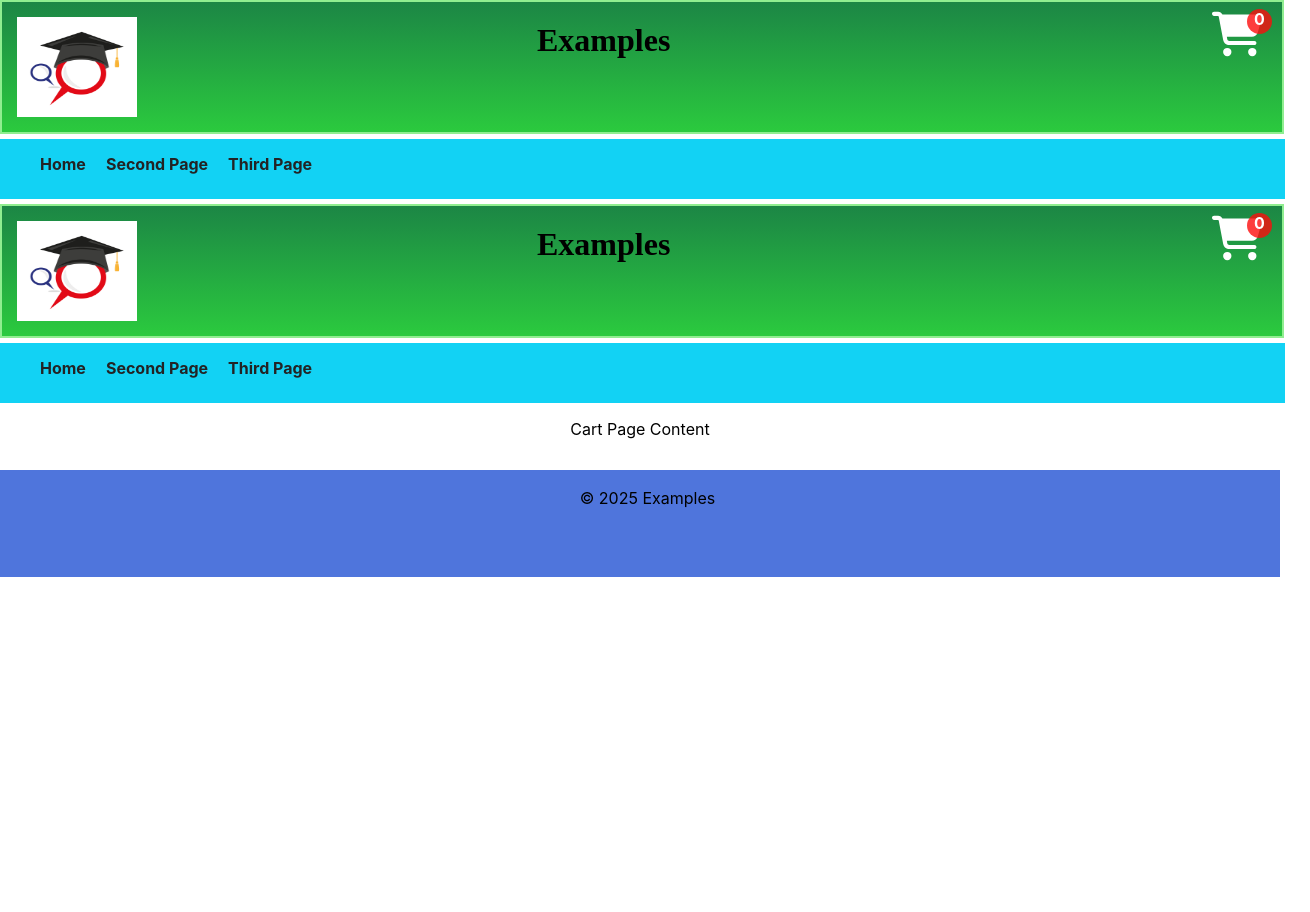
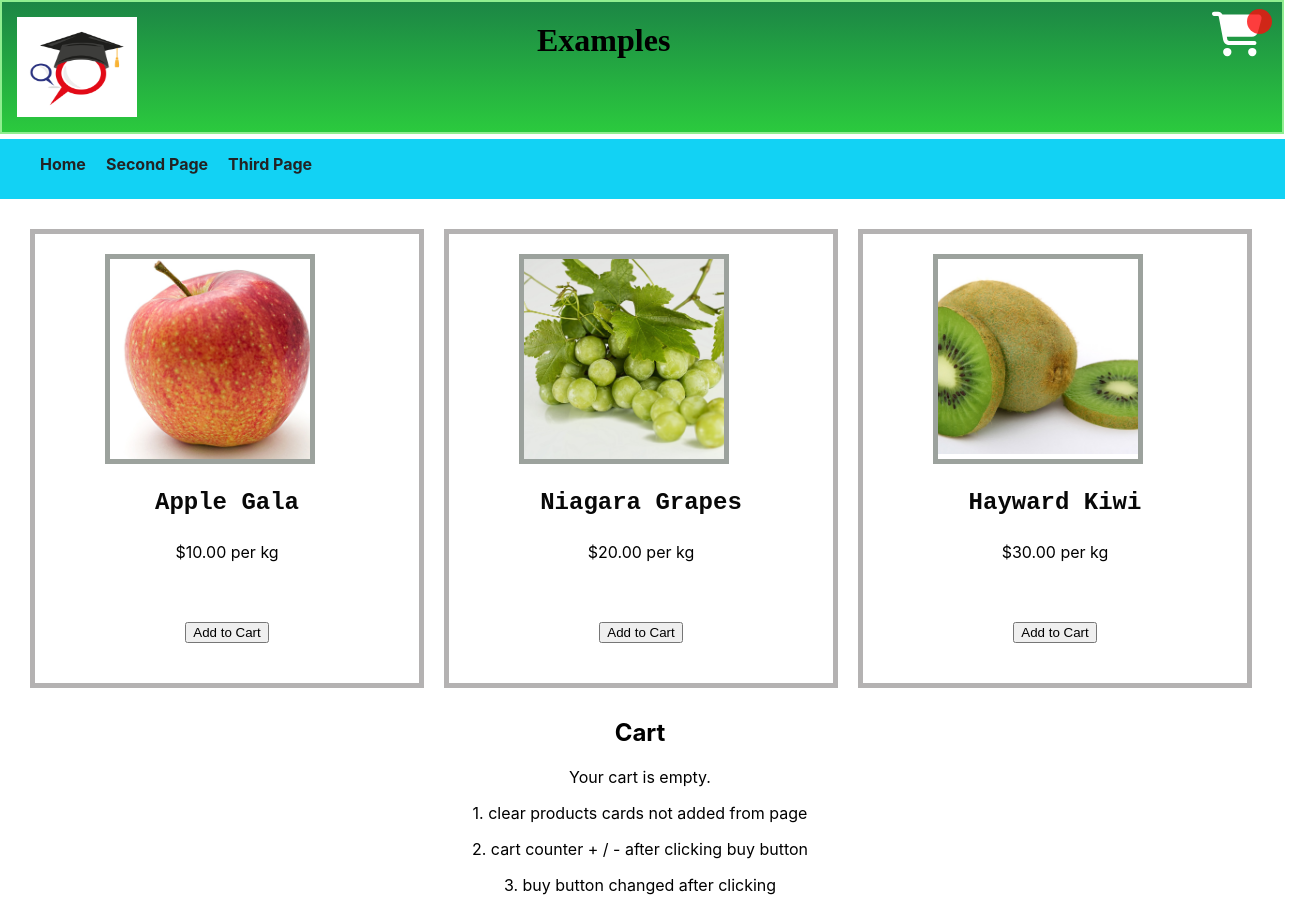
Before and after one commit to mvpetrusenko/react-pet-project, a React (Create React App) app: page /cart in a window 1280 px wide. Shown: the top 912 px of the page, 1310 px wide, since content can reach past the window. Before the commit the page ends 800 px from the top, so only its background shows below. Built offline with nearby package versions, Linux system fonts and the light colour scheme.

Commit message:
add to cart

```diff
--- a/src/components/AddToCartElement/AddToCartElement.css
+++ b/src/components/AddToCartElement/AddToCartElement.css
@@ -1,3 +1,19 @@
+.buyButton {
+    font-weight: bold;
+    border-radius: 10px;
+    background-color: rgb(176, 116, 232);
+    padding: 10px 65px 15px 65px; /* background of element */
+    color:rgb(71, 58, 83);
+    padding-top: 14px;
+    width: 250px;
+}
+
+
+
+
+
+
+
 .addToCartElement a:link { /* unvisited link*/
     font-weight: bold;
     border-radius: 10px;
--- a/src/components/AddToCartElement/AddToCartElement.js
+++ b/src/components/AddToCartElement/AddToCartElement.js
@@ -5,21 +5,53 @@ import './AddToCartElement.css'
 
 function AddToCartElement() {
 
-   let initialText = 'Buy Now';
-
-   const [buttonText, setButtonText] = useState(initialText);
-
-   const handleAddToCart = () => {
-    setButtonText('Added to Cart');
-    // handleChangeCounterNumber();
-  }
 
 
 
+
+
+
+
+
+
+
+
+  //  let initialText = 'Buy Now';
+
+  //  const [buttonText, setButtonText] = useState(initialText);
+
+  //  const handleAddToCart = () => {
+  //   setButtonText('Added to Cart');
+  //   // handleChangeCounterNumber();
+  // }
+
+
+
+  // const [count, setCount] = useState(0);
+
+
+  // const handleAddToCart = (id) => {
+  //   setCount(count + 1);
+
+
+
+
+    // alert('Product Added', id);
+    // console.log('clicked product: ', id);
+  // }
+
+
   return (
+
     <addToCartElement className="addToCartElement">
-        <Link to="/" onClick={handleAddToCart}>{buttonText}</Link>
+        {/* <Link to="/" onClick={handleAddToCart}>{buttonText}</Link>  */}
+        {/* <Link to="/" onClick={handleAddToCart}>Buy</Link> */}
+        {/* <Link to="/" onClick={()=>handleAddToCart({key})}>Buy</Link>  */}
+
+
+        <button className='buyButton'>Buy</button>
     </addToCartElement>
+
   );
 }
 
--- a/src/components/Card/Card.css
+++ b/src/components/Card/Card.css
@@ -25,7 +25,7 @@
     width: 200px;
     height: 200px;
     margin-bottom: 15px;
-    margin-left: 75px;
+    margin-left: 70px;
     overflow: hidden;
     /* display, align-items, justify-content - to put image from the top to the center of image block) */
     display: flex;
--- a/src/components/Card/Card.js
+++ b/src/components/Card/Card.js
@@ -37,32 +37,32 @@ if styles is DevTools are not visible = css file has not been imported
 
 !!! not seen css styles in DevTools - classname in css file is written incorrectly
 
+
+const [count, setCount], setCount - what we will do with count (count + 1) = how
+initial state will be changed
+
+useState(initial state = count value = 0) - to remember initial state of count (like variable)
+
+count = new state variable (to remember state of variable)
 */
 
 
-import React from "react";
+import React, { useState } from "react";
 import '../Card/Card.css';
 import AddToCartElement from '../AddToCartElement/AddToCartElement';
 
-
-
-
-
-function Card(props) {
-
-
+function Card({ details, addToCart }) { // Receive addToCart as a prop
     return (
         <div className="cards">
-        {props.details.map((value) => (
+            {details.map((value) => (
                 <div className="cardContainer" key={value.id}>
                     <div className="cardImageBlock">
-                <img className="cardImage" src={value.image} alt="Card Image"></img>
+                        <img className="cardImage" src={value.image} alt={value.title || "Product Image"} />
                     </div>
                     <div className='cardTextBlock'>
                         <span className="cardTitle">{value.title}</span>
                         <p className="cardPrice">{value.price}</p>
-
-                {<AddToCartElement />}
+                        <button onClick={() => addToCart(value)}>Add to Cart</button> {/* Call addToCart */}
                     </div>
 
                 </div>
@@ -70,6 +70,69 @@ function Card(props) {
         </div>
     );
 }
+
+
+export default Card;
+
+
+// function Card(props) {
+
+
+    // const [itemToCart, setItemToCart] = useState('Buy');
+
+    // const handleAddToCart = () => {
+    //     setItemToCart(value.title);
+    // }
+
+
+    // 1) see button id of the clicked button in the console
+    // open console to see what button id of the clicked button is
+    // const handleClickButtonId = (event) => {
+    //     // const buttonId = event.currentTarget.id;
+    //     const buttonId = event.target.innerText;
+    //     console.log(buttonId);
+
+    // }
+
+
+
+    // const [count, setCount] = useState(0);
+
+
+    // const handleClickButton = () => {
+    //     setCount(count + 1);
+    //     console.log('Button button clicked')
+
+    // }
+
+
+
+
+
+
+//     return (
+//     <div className="cards">
+//         {props.details.map((value) => (
+//         <div className="cardContainer" key={value.id}>
+//             <div className="cardImageBlock">
+//                 <img className="cardImage" src={value.image} alt="Card Image"></img>
+//             </div>
+//             <div className='cardTextBlock'>
+//                 <span className="cardTitle">{value.title}</span>
+//                 <p className="cardPrice">{value.price}</p>
+
+//                 {/* added onclick for imported component */}
+//                 {/* <div onClick={handleClickButton}>
+//                     {<AddToCartElement />}
+//                 </div>  */}
+
+//             </div>
+
+//         </div>
+//         ))}
+//     </div>
+//     );
+// }
 
 // const arr = [
 //     {
@@ -96,4 +159,4 @@ function Card(props) {
 
 
 
-export default Card;
+// export default Card;
--- a/src/components/Card/CardData.js
+++ b/src/components/Card/CardData.js
@@ -10,19 +10,19 @@ const CardData = [
         id: "1",
         image: apple,
         title: "Apple Gala",
-        price: "$10 per kg",
+        price: "$10.00 per kg",
     },
     {
         image: grapes,
         id: "2",
         title: "Niagara Grapes",
-        price: "$20 per kg",
+        price: "$20.00 per kg",
     },
     {
         image: kiwi,
         id: "3",
         title: "Hayward Kiwi",
-        price: "$30 per kg",
+        price: "$30.00 per kg",
 
     }
 
--- a/src/components/CartPage/CartPage.css
+++ b/src/components/CartPage/CartPage.css
@@ -0,0 +1,28 @@
+.addedProductBlock {
+    display: flex;
+    flex-direction: row;
+    padding: 20px;
+    color: rgb(62, 115, 222);
+    background-color: rgb(0, 85, 255);
+
+}
+
+
+
+.addedProductTitle {
+    padding: 10px;
+    color: black;
+    font-weight: bold;
+    background-color: rgb(181, 213, 240);
+
+}
+
+
+
+.addedProductPrice {
+    padding: 10px;
+    color: black;
+    font-weight: bold;
+    background-color: rgb(181, 213, 240);
+
+}
--- a/src/components/CartPage/CartPage.js
+++ b/src/components/CartPage/CartPage.js
@@ -1,22 +1,99 @@
-import React from 'react';
+import React, {useState} from 'react';
 import '../CartPage/CartPage.css'
-import Header from '../Header/Header';
-import NavBar from '../NavBar/NavBar';
-import Footer from '../Footer/Footer';
+// import Header from '../Header/Header';
+// import NavBar from '../NavBar/NavBar';
+// import Footer from '../Footer/Footer';
+import Card from '../Card/Card';
+import CardData from '../Card/CardData';
+
 
 function CartPage() {
+  const [cartItems, setCartItems] = useState([]); // State for cart items
+
+  const handleAddToCart = (product) => { // Product added to cart
+      setCartItems([...cartItems, product]); // Add the product to the cart array
+      console.log("Item added to cart:", product);
+  };
+
   return (
-    <div>
-        {<Header />}
-        {<NavBar />}
-        <div className="content">
-            <p>Cart Page Content</p>
-        </div>
+      <div>
+          <div className="content">
+              <Card details={CardData} addToCart={handleAddToCart} /> {/* Pass addToCart */}
+              <h2>Cart</h2> {/* Cart title */}
+              {cartItems.length === 0 ? (
+                  <p>Your cart is empty.</p>
+              ) : (
+                  // <ul>
+                  //     {cartItems.map((item) => (
+                  //         <li key={item.id}>
+                  //           {item.title} - {item.price}
+                  //         </li>
+                  //     ))}
+                  // </ul>
 
-        {<Footer />}
+                  <div className='addedProductBlock'>
+                    <div className='addedProductTitle'>
+                      {cartItems.map((item) => (
+                          <p key={item.id}>
+                            {item.title}
+                          </p>
+                      ))}
+                    </div>
 
-    </div>
+                    <div className='addedProductPrice'>
+                      {cartItems.map((item) => (
+                          <p key={item.id}>
+                            {item.price}
+                          </p>
+                      ))}
+                    </div>
+
+
+
+
+
+
+                  </div>
+
+
+
+
+
+              )}
+          </div>
+
+
+          <div>
+            <p>1. clear products cards not added from page</p>
+            <p>2. cart counter + / - after clicking buy button</p>
+            <p>3. buy button changed after clicking</p>
+            <p>4. delete from cart button </p>
+            <p>5. increment / decrement button on the cart page</p>
+          </div>
+
+      </div>
   );
 }
 
 export default CartPage;
+
+
+
+
+// function CartPage() {
+//   return (
+//     <div>
+//         {/* {<Header />}
+//         {<NavBar />} */}
+//         <div className="content">
+//             <p>Cart Page Content</p>
+//             <Card details={value} />
+//         </div>
+
+//         {/* {<Footer />} */}
+
+//     </div>
+//   );
+// }
+
+// export default CartPage;
--- a/src/components/Header/Header.js
+++ b/src/components/Header/Header.js
@@ -5,18 +5,21 @@ import logo from '../../assets/images/logo.png';
 import { FontAwesomeIcon } from '@fortawesome/react-fontawesome';
 import { faCartShopping } from '@fortawesome/free-solid-svg-icons';
 
+import AddToCartElement from '../AddToCartElement/AddToCartElement';
+
 
 
 
 function Header() {
+  const getData = () => {};
 
-  let initialNumber = '0';
+  // let initialNumber = '0';
 
-     const [counterNumber, setCounterNumber] = useState(initialNumber);
+  //    const [counterNumber, setCounterNumber] = useState(initialNumber);
 
-     const handleChangeCounterNumber = () => {
-      setCounterNumber('1');
-    }
+  //    const handleChangeCounterNumber = () => {
+  //     setCounterNumber('1');
+  //   }
 
 
 
@@ -30,7 +33,8 @@ function Header() {
           <div className='cartBlock'>
             <Link to="/cart"><FontAwesomeIcon icon={faCartShopping} className="cart"/>
             <div className='cartCounter'>
-              {counterNumber}
+              {/* <AddToCartElement change={getData} /> */}
+              {/* {counterNumber} */}
             </div>
             </Link>
           </div>
```
Also changed, not shown: 1 other file (tests, documents, lock files or other folders). Lines whose indentation alone changed are shown as unchanged.
